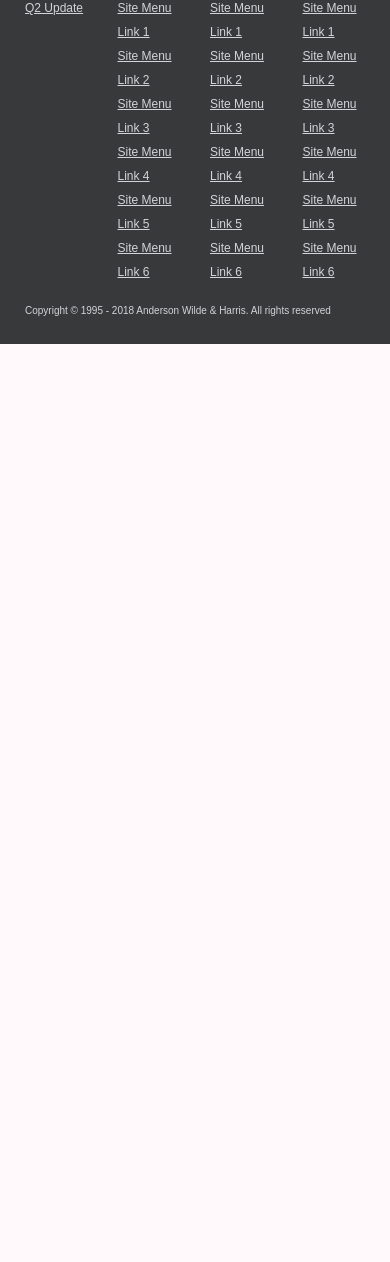
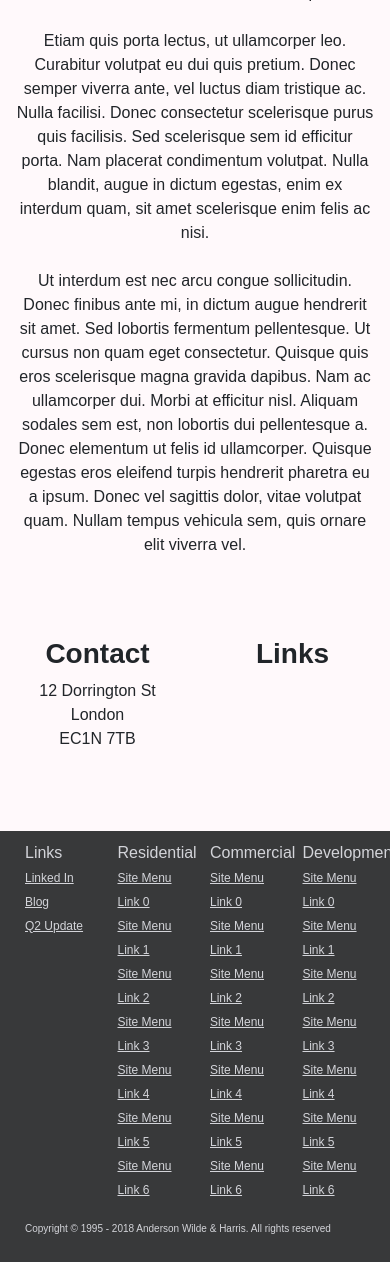
Before and after one commit to arindam8/awh, a Django app: page /about/ in a window 390 px wide; the page is wider, and only the part inside the window is pictured. Shown: the part 831-2093 px from the top of that part. Before the commit the page ends 1175 px from the top of that part, so only its background shows below. Run offline with Django 3.2, Linux system fonts and the light colour scheme; some libraries are stand-ins or nearby versions; some web fonts are replaced.

Commit message:
update about page

```diff
--- a/awh_build/home/static/home/styles/about.css
+++ b/awh_build/home/static/home/styles/about.css
@@ -0,0 +1,42 @@
+#banner_container {
+    position: absolute;
+    align-items: center;
+    display: flex;
+    justify-content: space-evenly;
+    flex-wrap: wrap;
+    position: relative;
+    overflow: hidden;
+    min-width: 100%;
+    min-height: 500px;
+}
+
+#banner_img{
+    min-height: 100%;
+    min-width: 100%;
+    position: absolute;
+    width: auto;
+    height: auto;
+    display: block;
+    margin-left: auto;
+    margin-right: auto;
+}
+
+h3 {
+    font-weight: bold;
+}
+
+.body_pad {
+    padding-top: 4rem;
+}
+
+.bottom_pad {
+    padding-bottom: 4rem;
+}
+
+#about_story {
+    text-align: center;
+}
+
+.about_bottom {
+    text-align: center;
+}
--- a/awh_build/home/templates/home/about.html
+++ b/awh_build/home/templates/home/about.html
@@ -5,10 +5,31 @@
 <!--styles-->
 <link rel="stylesheet" type="text/css" href="{% static 'home/styles/about.css' %}" />
 
+<header id="banner_container" class="container" >
+    <!--img-->
+    <img id="banner_img" src="https://placeimg.com/1980/1000/arch" alt="">
+</header>
 
-<div class="row">
-    <div class="col-md-12">
-        <p>Lorem ipsum dolor sit amet, consectetur adipiscing elit. Etiam laoreet dapibus risus in ultricies. Etiam mollis, ex at commodo auctor, magna enim placerat nisl, nec congue urna elit id nibh. Vestibulum nec arcu diam. Maecenas varius sapien et justo tempor mattis. Aliquam ac ipsum lacus. Donec eu imperdiet nibh. Nulla quis mauris nec metus finibus mattis vitae nec sapien. <br> Etiam quis porta lectus, ut ullamcorper leo. Curabitur volutpat eu dui quis pretium. Donec semper viverra ante, vel luctus diam tristique ac. Nulla facilisi. Donec consectetur scelerisque purus quis facilisis. Sed scelerisque sem id efficitur porta. Nam placerat condimentum volutpat. Nulla blandit, augue in dictum egestas, enim ex interdum quam, sit amet scelerisque enim felis ac nisi.<br>Ut interdum est nec arcu congue sollicitudin. Donec finibus ante mi, in dictum augue hendrerit sit amet. Sed lobortis fermentum pellentesque. Ut cursus non quam eget consectetur. Quisque quis eros scelerisque magna gravida dapibus. Nam ac ullamcorper dui. Morbi at efficitur nisl. Aliquam sodales sem est, non lobortis dui pellentesque a. Donec elementum ut felis id ullamcorper. Quisque egestas eros eleifend turpis hendrerit pharetra eu a ipsum. Donec vel sagittis dolor, vitae volutpat quam. Nullam tempus vehicula sem, quis ornare elit viverra vel.</p>
+
+<div class="container">
+    <!--row-->
+    <div class="row body_pad">
+        <div class="col-md-12" id="about_story">
+            <p>Lorem ipsum dolor sit amet, consectetur adipiscing elit. Etiam laoreet dapibus risus in ultricies. Etiam mollis, ex at commodo auctor, magna enim placerat nisl, nec congue urna elit id nibh. Vestibulum nec arcu diam. Maecenas varius sapien et justo tempor mattis. Aliquam ac ipsum lacus. Donec eu imperdiet nibh. Nulla quis mauris nec metus finibus mattis vitae nec sapien.<br><br>Etiam quis porta lectus, ut ullamcorper leo. Curabitur volutpat eu dui quis pretium. Donec semper viverra ante, vel luctus diam tristique ac. Nulla facilisi. Donec consectetur scelerisque purus quis facilisis. Sed scelerisque sem id efficitur porta. Nam placerat condimentum volutpat. Nulla blandit, augue in dictum egestas, enim ex interdum quam, sit amet scelerisque enim felis ac nisi.<br><br>Ut interdum est nec arcu congue sollicitudin. Donec finibus ante mi, in dictum augue hendrerit sit amet. Sed lobortis fermentum pellentesque. Ut cursus non quam eget consectetur. Quisque quis eros scelerisque magna gravida dapibus. Nam ac ullamcorper dui. Morbi at efficitur nisl. Aliquam sodales sem est, non lobortis dui pellentesque a. Donec elementum ut felis id ullamcorper. Quisque egestas eros eleifend turpis hendrerit pharetra eu a ipsum. Donec vel sagittis dolor, vitae volutpat quam. Nullam tempus vehicula sem, quis ornare elit viverra vel.</p>
+        </div>
+    </div>
+
+    <!--row-->
+    <div class="row body_pad bottom_pad">
+        <!--col-->
+        <div class="col-6 about_bottom">
+            <h3>Contact</h3>
+            <p>12 Dorrington St<br>London<br>EC1N 7TB</p>
+        </div>
+        <!--col-->
+        <div class="col-6 about_bottom">
+            <h3>Links</h3>
+        </div>
     </div>
 </div>
 
```
